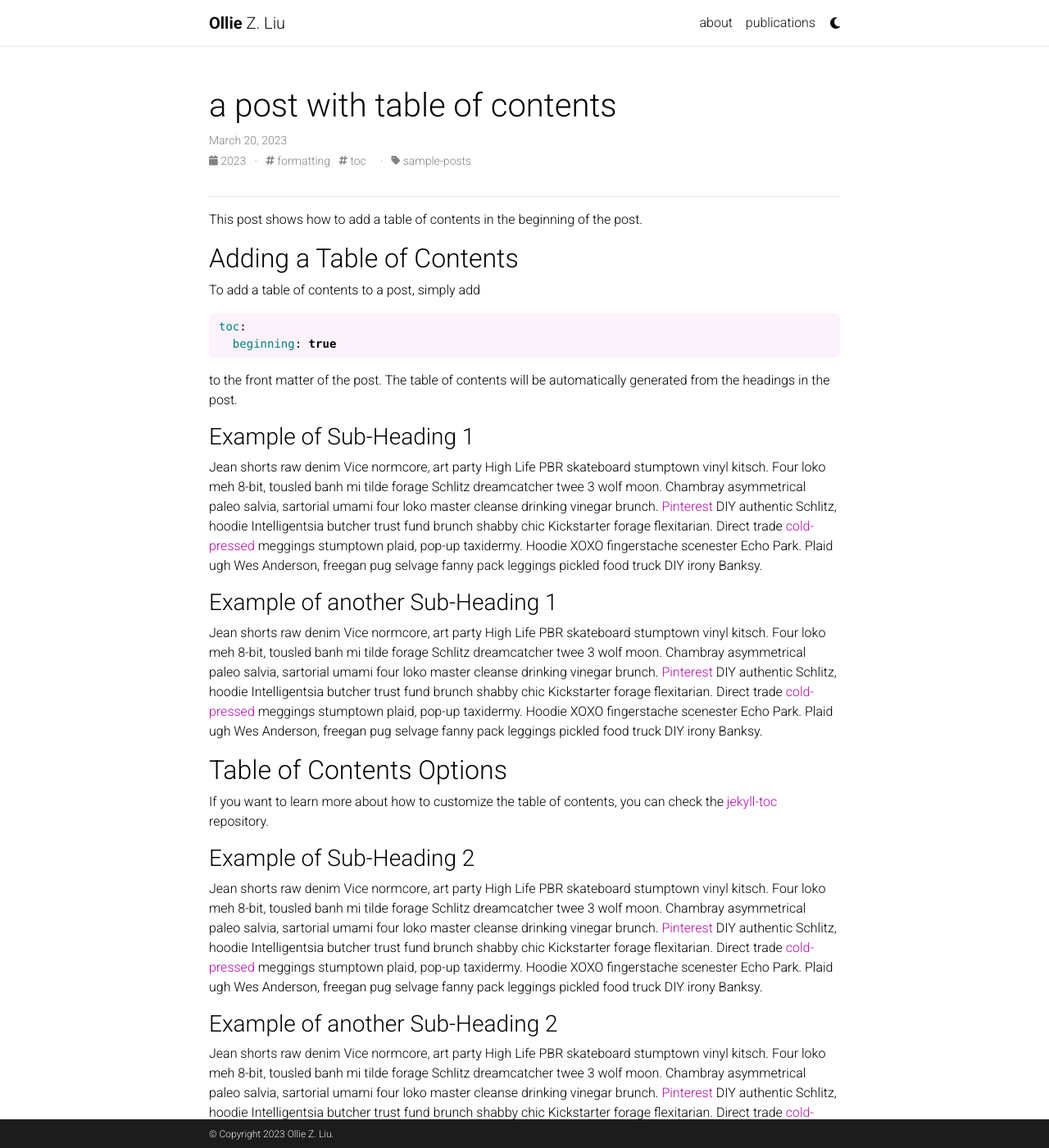
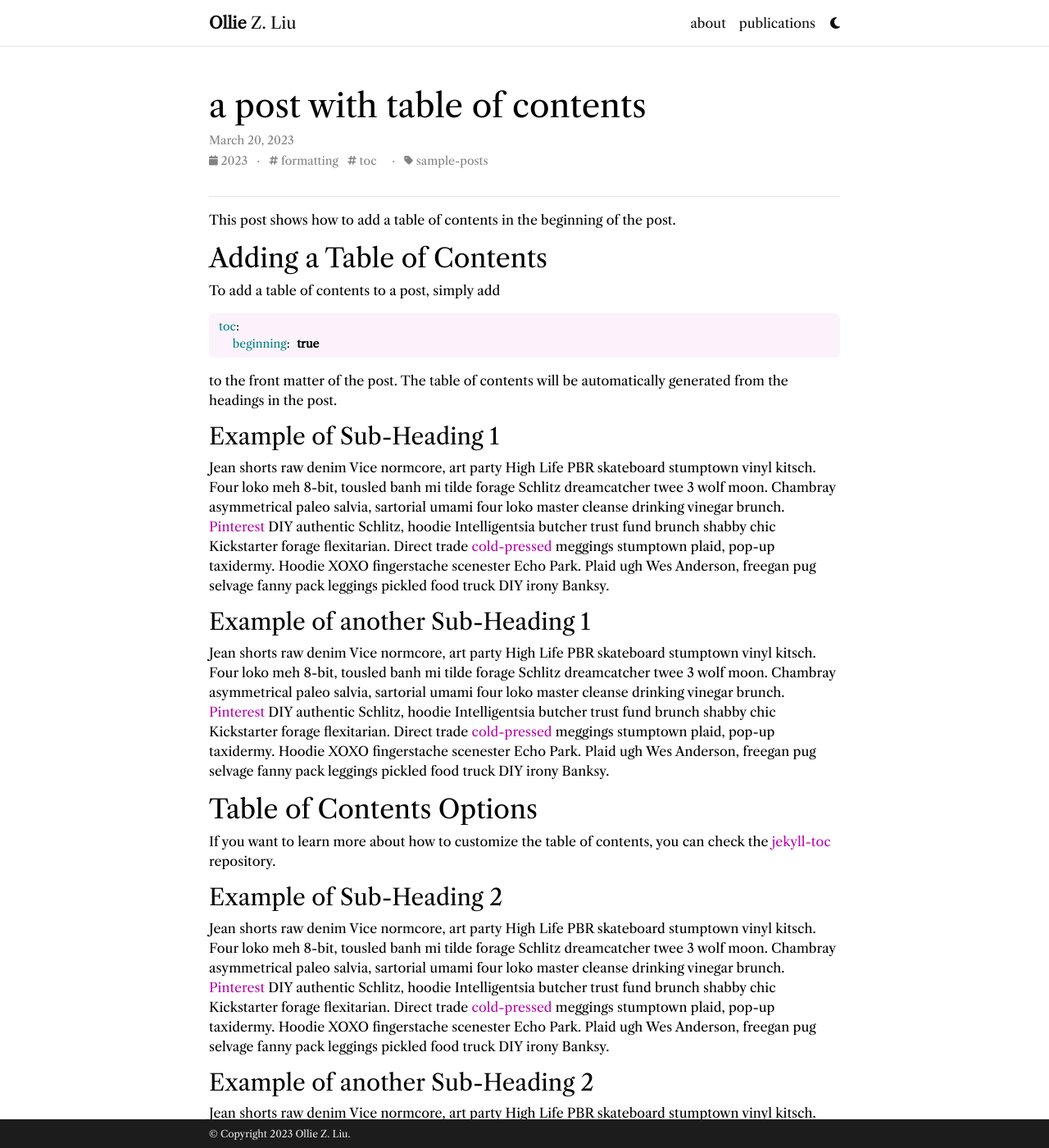
Before and after one commit to oliu-io/oliu-io.github.io, a Jekyll site: the page built from _posts/2023-03-20-table-of-contents.md, in a window 1280 px wide and 1400 px high. Shown: the whole window at 82% size. Built offline with Jekyll 4.4.1, drawn with Linux system fonts in a browser that asks for light colours; comment, search, counter and statistics services are not loaded; a style sheet for code colours, icons or effects is not loaded.

Commit message:
try change font

```diff
--- a/_includes/head.html
+++ b/_includes/head.html
@@ -1,6 +1,3 @@
-    <!-- <link rel="preconnect" href="https://fonts.googleapis.com">
-    <link rel="preconnect" href="https://fonts.gstatic.com" crossorigin>
-    <link href="https://fonts.googleapis.com/css2?family=Libre+Caslon+Text&display=swap" rel="stylesheet"> -->
     <!-- Metadata, OpenGraph and Schema.org -->
     {% include metadata.html %}
     <!-- Bootstrap & MDB -->
@@ -14,7 +11,9 @@
     <!-- Fonts & Icons -->
     <link rel="stylesheet" href="{{ '/assets/css/academicons.min.css' | relative_url | bust_file_cache }}">
     <link rel="stylesheet" type="text/css" href="https://fonts.googleapis.com/css?family=Roboto:300,400,500,700|Roboto+Slab:100,300,400,500,700|Material+Icons">
-
+    <link rel="preconnect" href="https://fonts.googleapis.com">
+    <link rel="preconnect" href="https://fonts.gstatic.com" crossorigin>
+    <link href="https://fonts.googleapis.com/css2?family=Libre+Caslon+Text&display=swap" rel="stylesheet">
     <!-- Code Syntax Highlighting -->
     <link rel="stylesheet" href="{{ '/assets/css/jekyll-pygments-themes-github.css' | relative_url | bust_file_cache }}" media="" id="highlight_theme_light" />
 
--- a/_sass/_base.scss
+++ b/_sass/_base.scss
@@ -17,6 +17,7 @@
 span,
 strong {
   color: var(--global-text-color);
+  font-family: 'Libre Caslon Text', serif;
 }
 
 hr {
```
